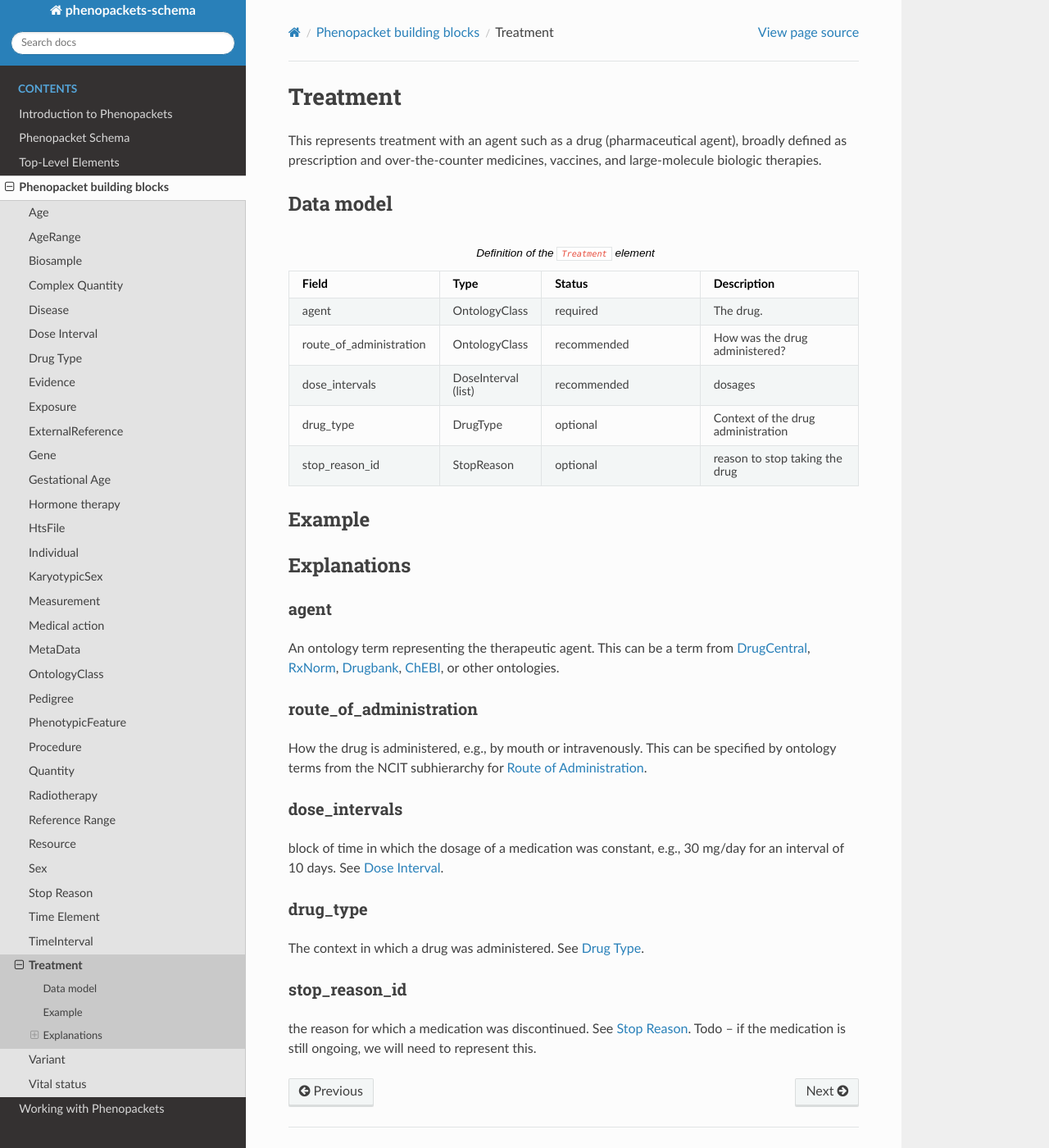
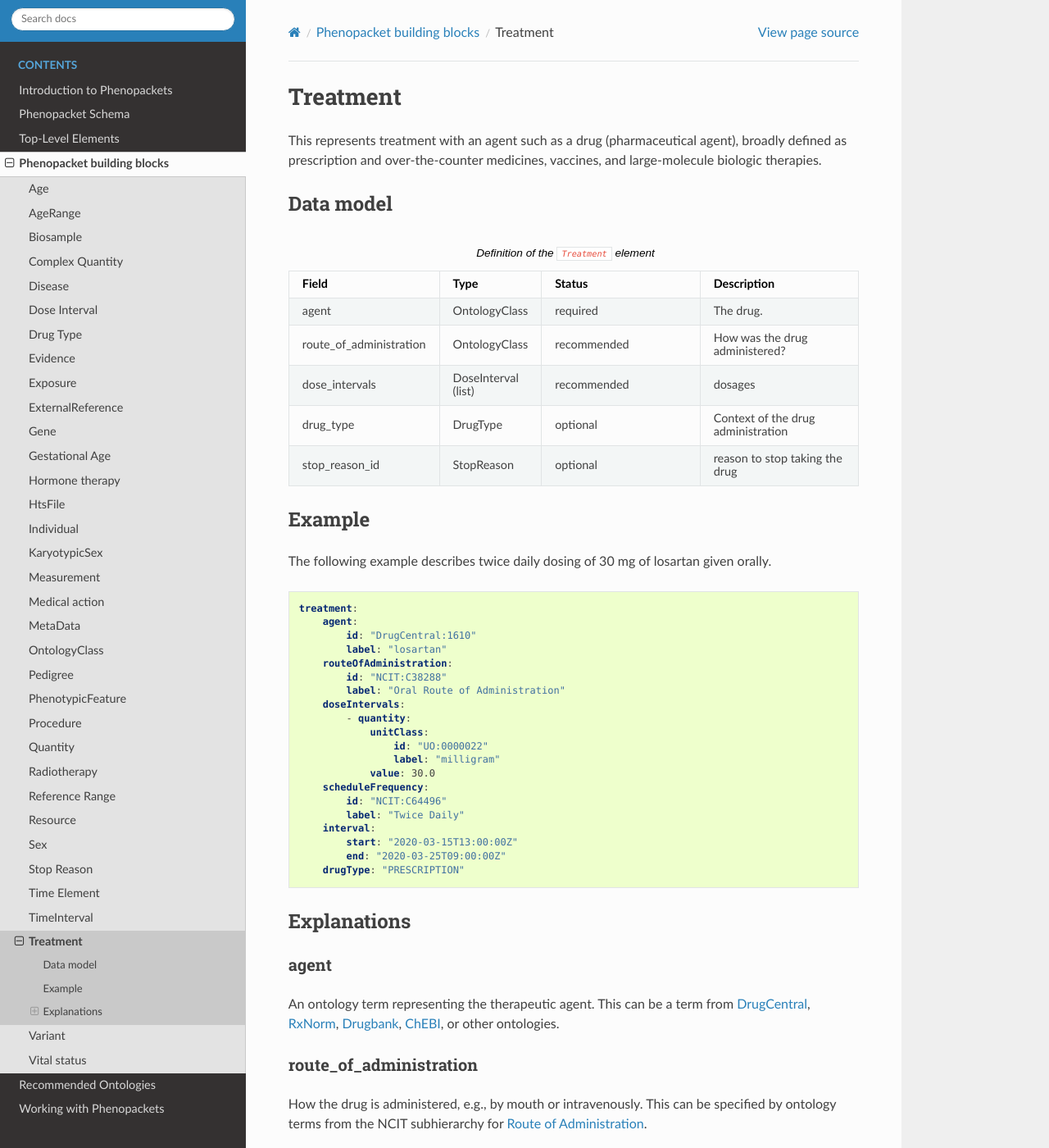
Before and after one commit to phenopackets/phenopacket-schema, a Sphinx documentation site: the page built from docs/treatment.rst, in a window 1280 px wide and 1400 px high. Shown: the whole window at 82% size. Built offline with Sphinx 7.4.7 and the Read the Docs theme 2.0.0, drawn with Linux system fonts in a browser that asks for light colours.

Commit message:
documentation for Treatment revised

```diff
--- a/docs/index.rst
+++ b/docs/index.rst
@@ -26,4 +26,5 @@ use `this link <https://phenopackets-schema.readthedocs.io/en/1.0.0/>`_.
    schema
    toplevel
    building-blocks
+   recommended-ontologies
    working
--- a/docs/treatment.rst
+++ b/docs/treatment.rst
@@ -48,9 +48,30 @@ Data model
 Example
 #######
 
+The following example describes twice daily dosing of 30 mg of losartan given orally.
 
+.. code-block:: yaml
 
-
+    treatment:
+        agent:
+            id: "DrugCentral:1610"
+            label: "losartan"
+        routeOfAdministration:
+            id: "NCIT:C38288"
+            label: "Oral Route of Administration"
+        doseIntervals:
+            - quantity:
+                unitClass:
+                    id: "UO:0000022"
+                    label: "milligram"
+                value: 30.0
+        scheduleFrequency:
+            id: "NCIT:C64496"
+            label: "Twice Daily"
+        interval:
+            start: "2020-03-15T13:00:00Z"
+            end: "2020-03-25T09:00:00Z"
+        drugType: "PRESCRIPTION"
 
 
 Explanations
@@ -83,11 +104,3 @@ drug_type
 ~~~~~~~~~
 The context in which a drug was administered.
 See :ref:`rstdrugtype`.
-
-
-
-stop_reason_id
-~~~~~~~~~~~~~~
-the reason for which a medication was discontinued.
-See :ref:`rststopreason`.
-Todo -- if the medication is still ongoing, we will need to represent this.
```
Also changed, not shown: docs/dose-interval.rst (+21 -15 lines), docs/recommended-ontologies.rst (added, +55 -0 lines), 2 other files.
